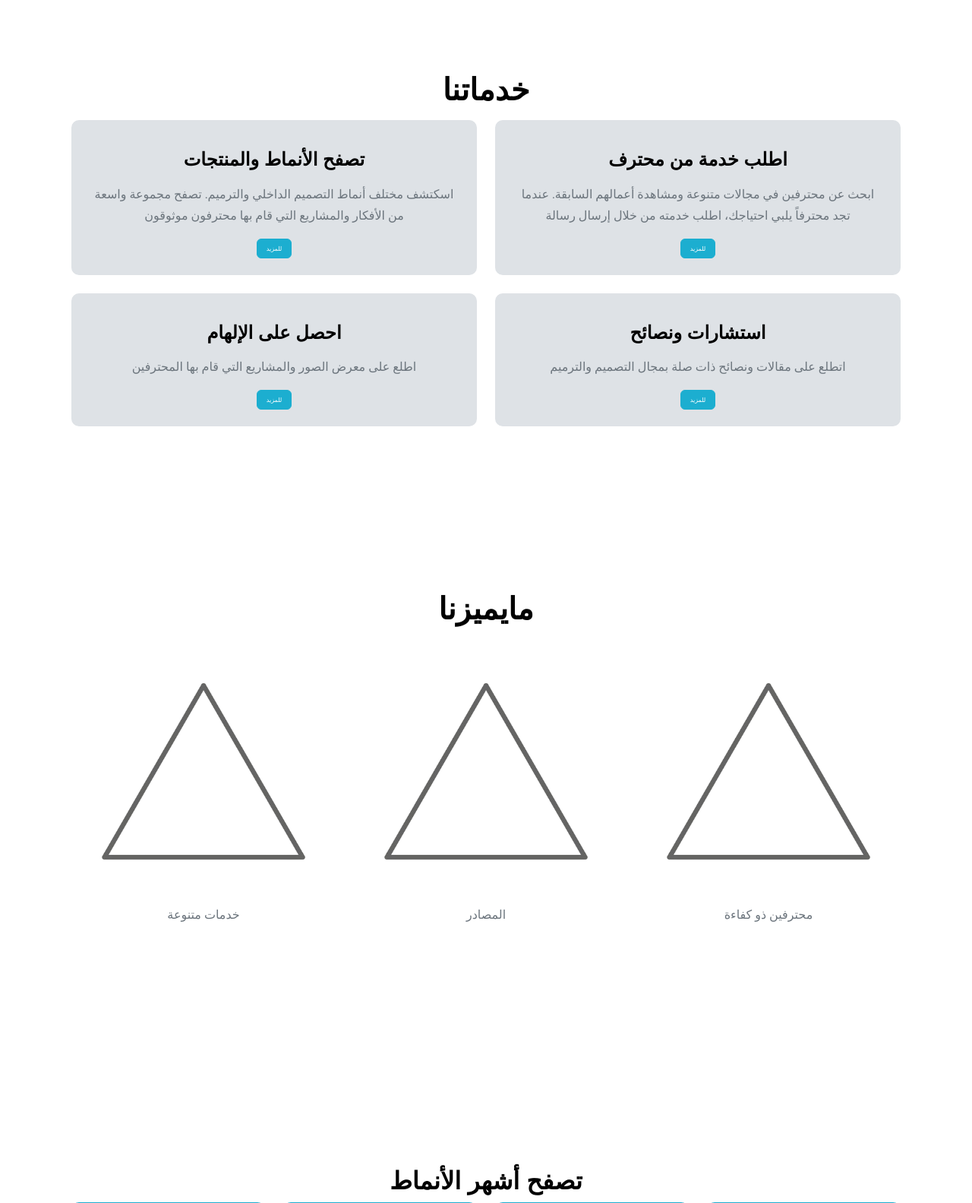
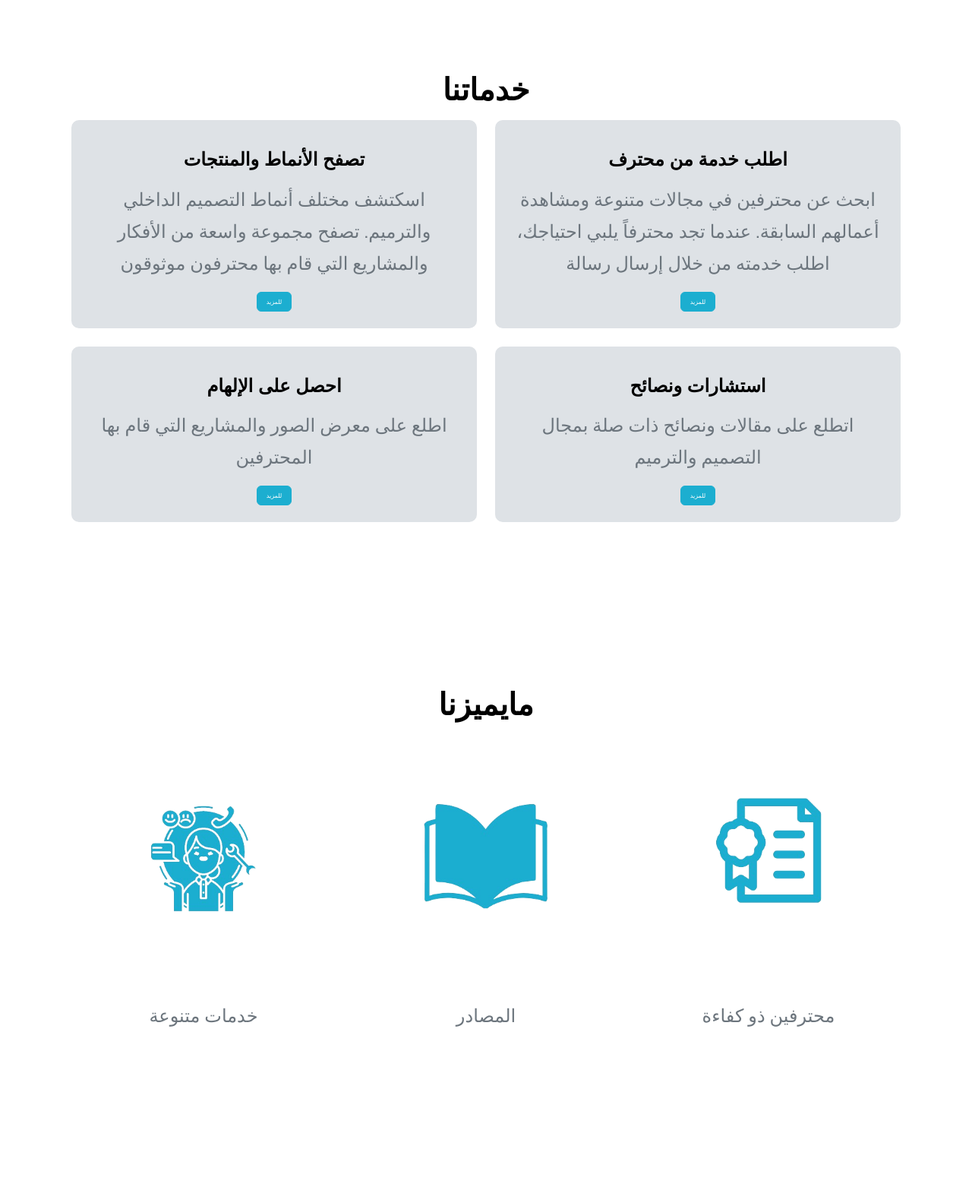
Before and after one commit to Alanouod/LAHJ-WEBSITE, a Django app: page / in a window 1280 px wide. Shown: the part 681-2264 px from the top of the page at 76% size. Run offline with Django 5.2, Linux system fonts and the light colour scheme; some libraries are stand-ins or nearby versions.

Commit message:
update features in home page

```diff
--- a/WEBSITELAHJ/website/home/templates/home.html
+++ b/WEBSITELAHJ/website/home/templates/home.html
@@ -41,7 +41,6 @@
     margin-bottom: 20px;
 }
 
-/* FAQ Styles */
 .faq-item {
     margin-bottom: 20px;
 }
@@ -69,6 +68,10 @@
 
 .question-box:hover .answer {
     display: block;
+}
+.text-muted{
+  font-size: 1.5rem;
+  color: #000;
 }
 
 
@@ -143,7 +146,7 @@
       <div class="col-md-4">
         <div class="feature">
           <div class="triangle"></div>
-          <img src="{% static 'images\triangle.png' %}" alt="Feature Image 1" class="feature-img">
+          <img src="{% static 'images\feature3.png' %}" alt="Feature Image 1" class="feature-img">
           <p class="text-muted">خدمات متنوعة </p>
         </div>
       </div>
@@ -151,7 +154,7 @@
       <div class="col-md-4">
         <div class="feature">
           <div class="triangle"></div>
-          <img  src="{% static 'images\triangle.png' %}"  alt="Feature Image 2" class="feature-img">
+          <img  src="{% static 'images\feature2.png' %}"  alt="Feature Image 2" class="feature-img">
           <p class="text-muted">المصادر</p>
         </div>
       </div>
@@ -159,7 +162,7 @@
       <div class="col-md-4">
         <div class="feature">
           <div class="triangle"></div>
-          <img src="{% static 'images\triangle.png' %}" alt="Feature Image 3" class="feature-img">
+          <img src="{% static 'images\feature1.png' %}" alt="Feature Image 3" class="feature-img">
           <p class="text-muted">محترفين ذو كفاءة</p>
         </div>
       </div>
```
Also changed, not shown: WEBSITELAHJ/website/home/static/images/feature1.png (added), WEBSITELAHJ/website/home/static/images/feature2.png (added), WEBSITELAHJ/website/home/static/images/feature3.png (added).
